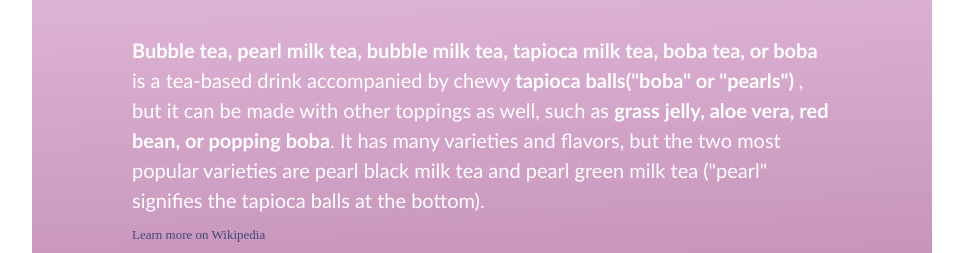
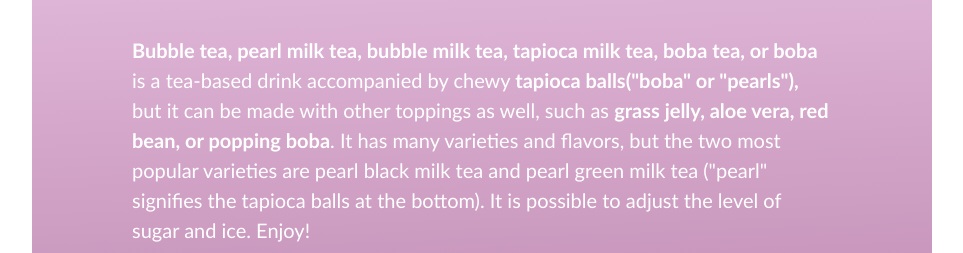
Before and after one commit to jiatangzhi/Bobba, a plain HTML site: page index.html in a window 1280 px wide. Shown: the part 510-763 px from the top of the page, without its empty margins (158-1121 px from the left). Drawn offline with Linux system fonts and the light colour scheme.

Commit message:
Update index.html

```diff
--- a/index.html
+++ b/index.html
@@ -24,20 +24,21 @@
           tea, or boba</span
         >
         is a tea-based drink accompanied by chewy
-        <span>tapioca balls("boba" or "pearls") </span> , but it can be made
-        with other toppings as well, such as
+        <span>tapioca balls("boba" or "pearls"), </span> but it can be made with
+        other toppings as well, such as
         <span>grass jelly, aloe vera, red bean, or popping boba</span>. It has
         many varieties and flavors, but the two most popular varieties are pearl
         black milk tea and pearl green milk tea ("pearl" signifies the tapioca
-        balls at the bottom).
+        balls at the bottom). It is possible to adjust the level of sugar and
+        ice. Enjoy!
       </p>
 
       <a
         href="https://en.wikipedia.org/wiki/Bubble_tea"
         target="_blank"
-        class="learn-more"
+        class="read"
       >
-        Learn more on Wikipedia
+         🔎 Read on Wikipedia
       </a>
 
       <button class="order-button">🛒 Order Bubble Tea</button>
```
